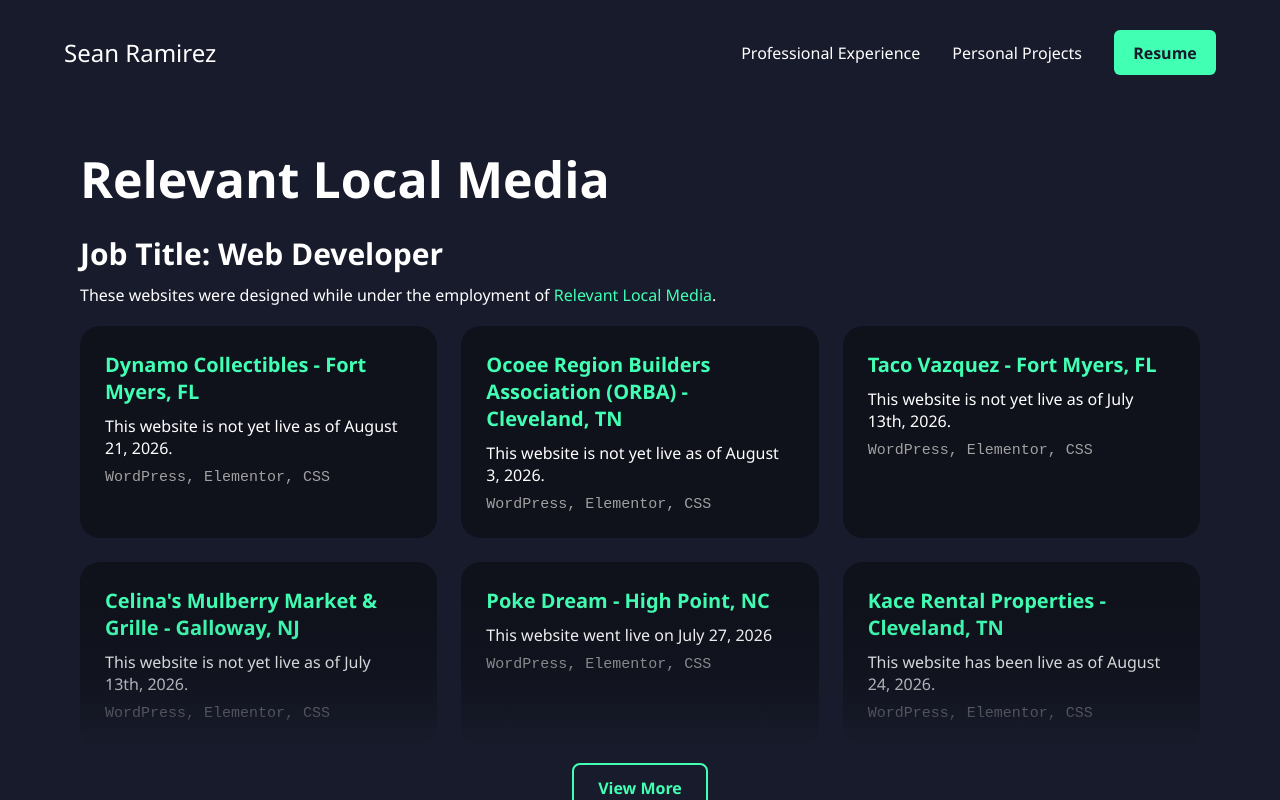
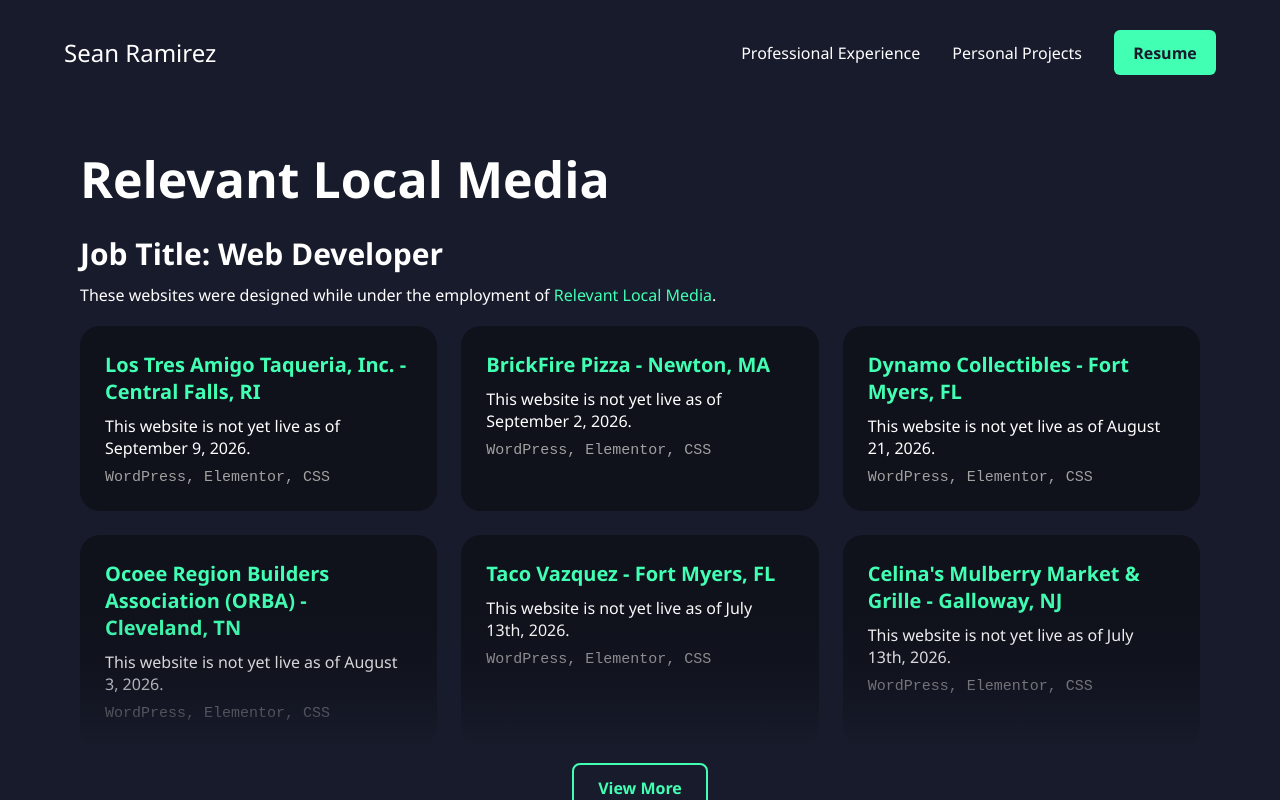
Before and after one commit to snaramirez872/seanramirez, a Next.js app: page /professional-experience/relevant-local-media in a window 1280 px wide. Shown: the top 800 px of the page. Built offline with nearby package versions, Linux system fonts and the light colour scheme.

Commit message:
added new websites + edited info of older websites

```diff
--- a/src/app/professional-experience/relevant-local-media/components/RLMWebsitesGrid.tsx
+++ b/src/app/professional-experience/relevant-local-media/components/RLMWebsitesGrid.tsx
@@ -4,6 +4,20 @@ import RLMProjCard from "../../../components/reusable/RLMProjCard";
 export default function RLMWebsitesGrid() {
     return (
         <LoadMoreGrid>
+            <RLMProjCard
+                title="Los Tres Amigo Taqueria, Inc. - Central Falls, RI"
+                url="https://lostresamigo.wpenginepowered.com"
+                techList="WordPress, Elementor, CSS"
+            >
+                <p className="description">This website is not yet live as of September 9, 2026.</p>
+            </RLMProjCard>
+            <RLMProjCard
+                title="BrickFire Pizza - Newton, MA"
+                url="https://brickfirepizza.wpenginepowered.com"
+                techList="WordPress, Elementor, CSS"
+            >
+                <p className="description">This website is not yet live as of September 2, 2026.</p>
+            </RLMProjCard>
             <RLMProjCard
                 title="Dynamo Collectibles - Fort Myers, FL"
                 url="https://dynamocollect.wpenginepowered.com/"
@@ -103,11 +117,18 @@ export default function RLMWebsitesGrid() {
                 <p className="description">This website went live on April 27th, 2026.</p>
             </RLMProjCard>
             <RLMProjCard
-                title="Charleston Movement Co. - Charlston, SC"
+                title="Charleston Movement Co. Pilates - Charlston, SC"
+                url="https://cmcpilates.com"
+                techList="WordPress, Elementor, CSS, Da Vinci Resolve"
+            >
+                <p className="description">This website has been live as of May 27th, 2026.</p>
+            </RLMProjCard>
+            <RLMProjCard
+                title="Charleston Movement Co. Physical Therapy - Charlston, SC"
                 url="https://charlestonmovementco.com"
                 techList="WordPress, Elementor, CSS, Da Vinci Resolve"
             >
-                <p className="description">These websites are live as of May 27th, 2026.</p>
+                <p className="description">This website has been live as of May 27th, 2026.</p>
             </RLMProjCard>
             <RLMProjCard
                 title="US BanCard Merchant Services - Brentwood, TN"
```
